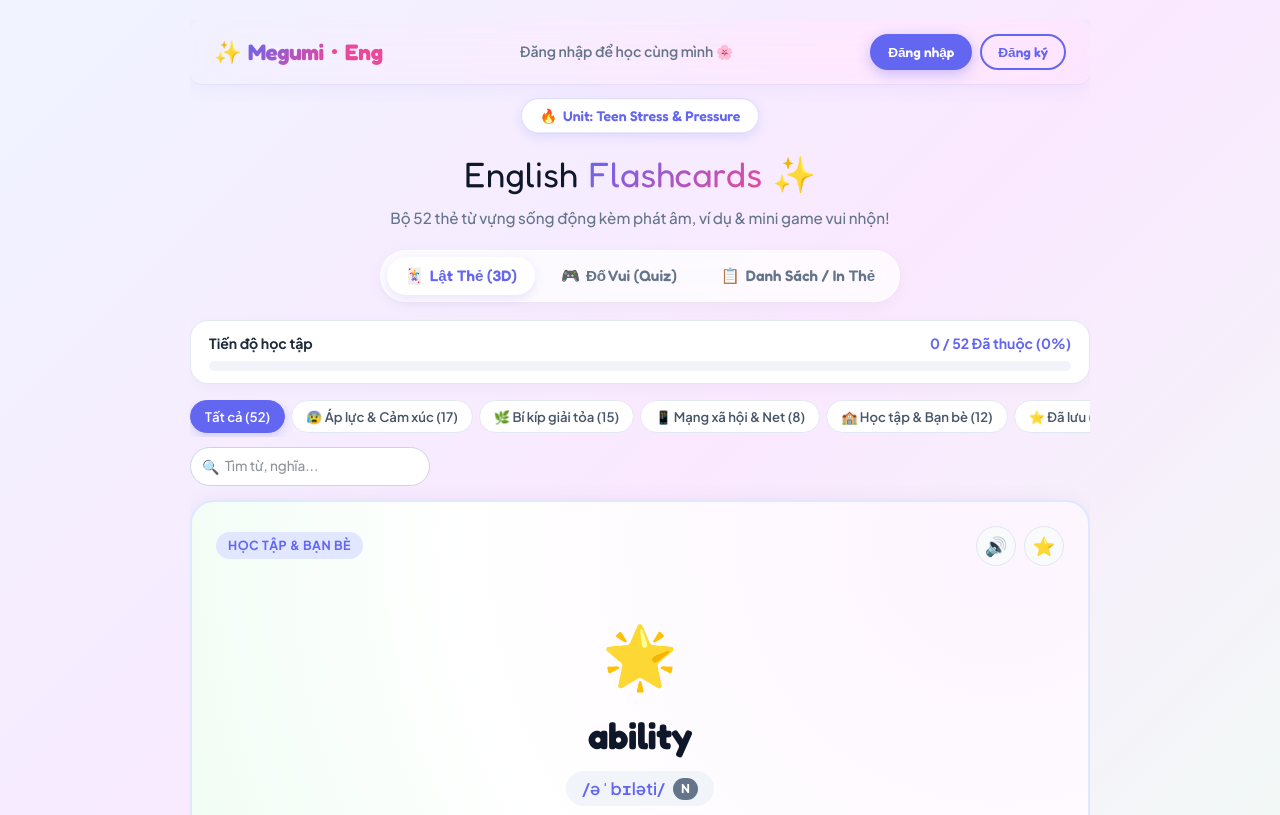
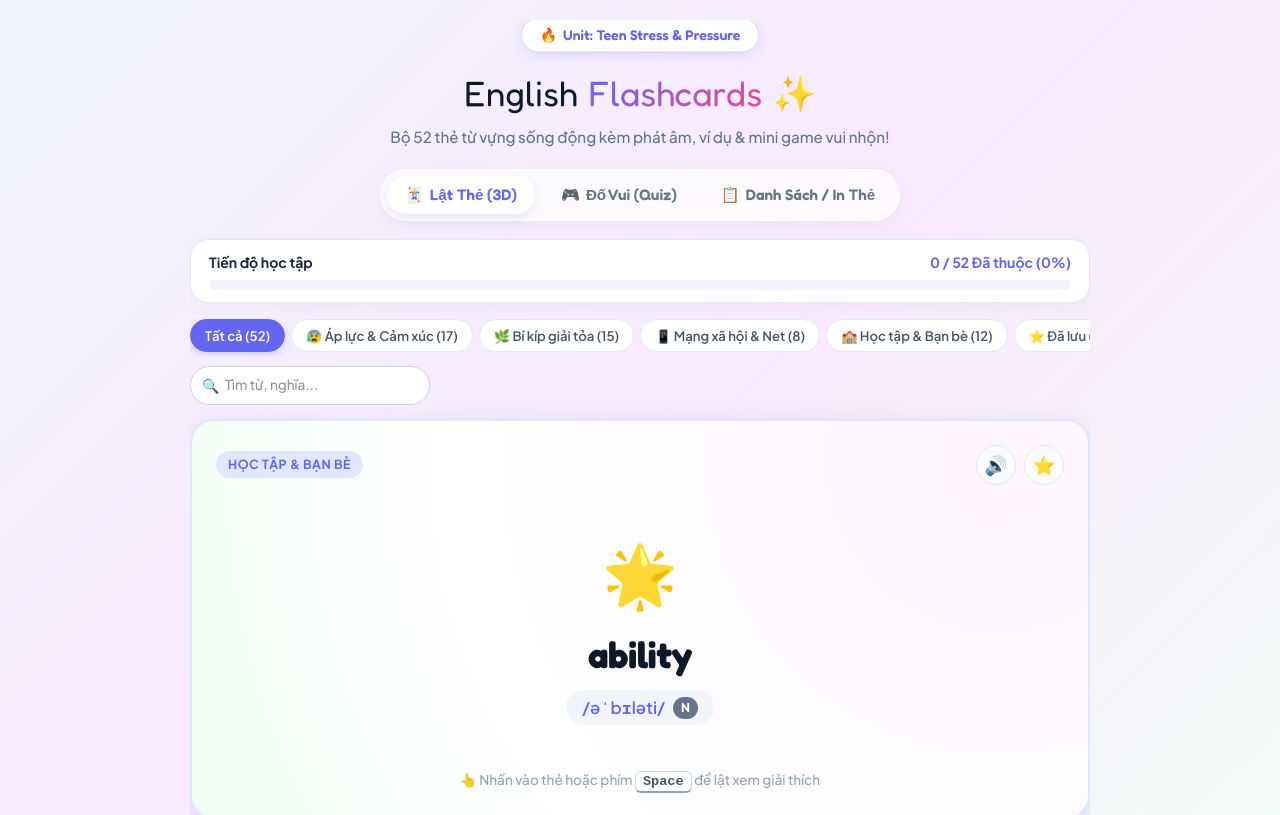
Before and after one commit to chi-megumi/megumi-eng, a React (Vite) app: page / in a window 1280 px wide. Shown: the top 815 px of the page. Built offline with nearby package versions, Linux system fonts and the light colour scheme.

Commit message:
hidden header

```diff
--- a/src/components/layouts/MainLayout.tsx
+++ b/src/components/layouts/MainLayout.tsx
@@ -1,5 +1,5 @@
 // import SideBar from '~/components/menu/Sidebar'
-import AppHeader from '~/components/header/AppHeader'
+// import AppHeader from '~/components/header/AppHeader'
 import { Outlet } from 'react-router-dom'
 
 const MainLayout = () => {
@@ -10,7 +10,7 @@ const MainLayout = () => {
       </div> */}
 
       <div className="w-225 overflow-hidden">
-        <AppHeader />
+        {/* <AppHeader /> */}
         <Outlet />
       </div>
     </div>
```
